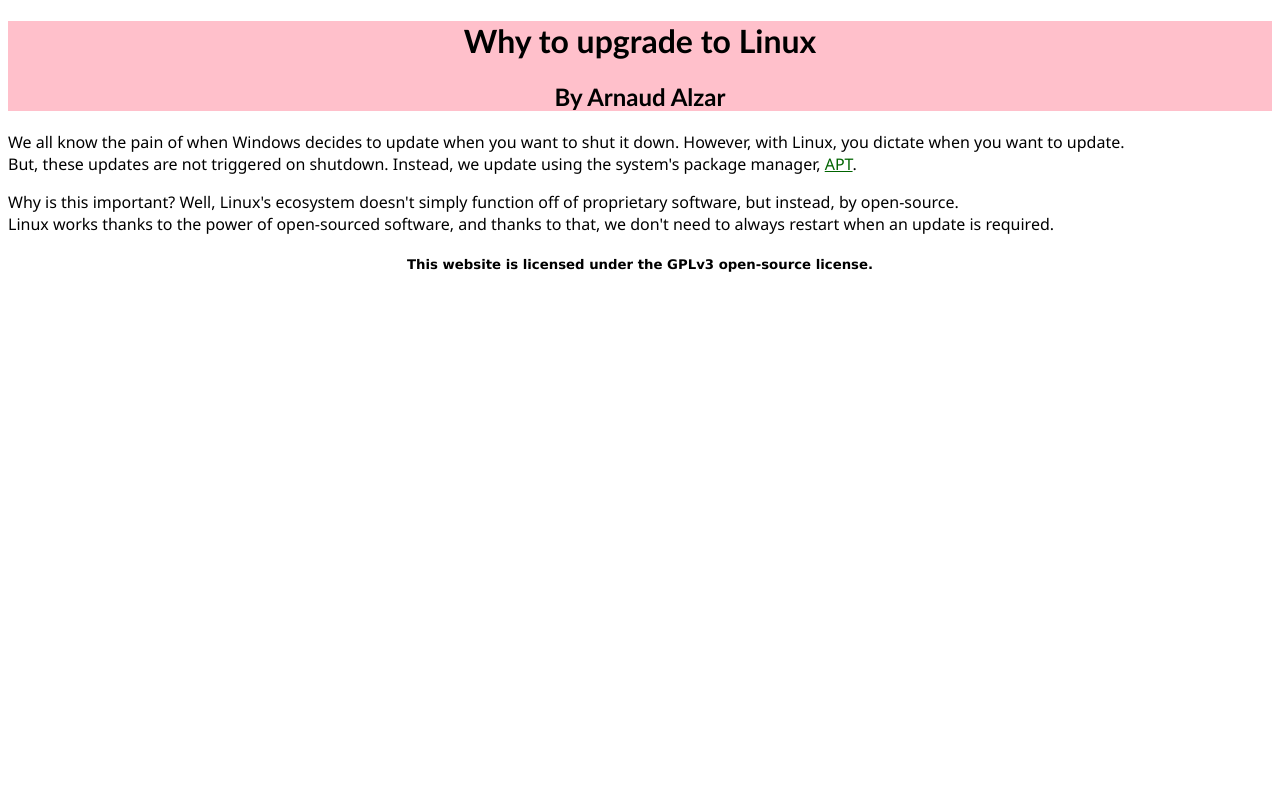
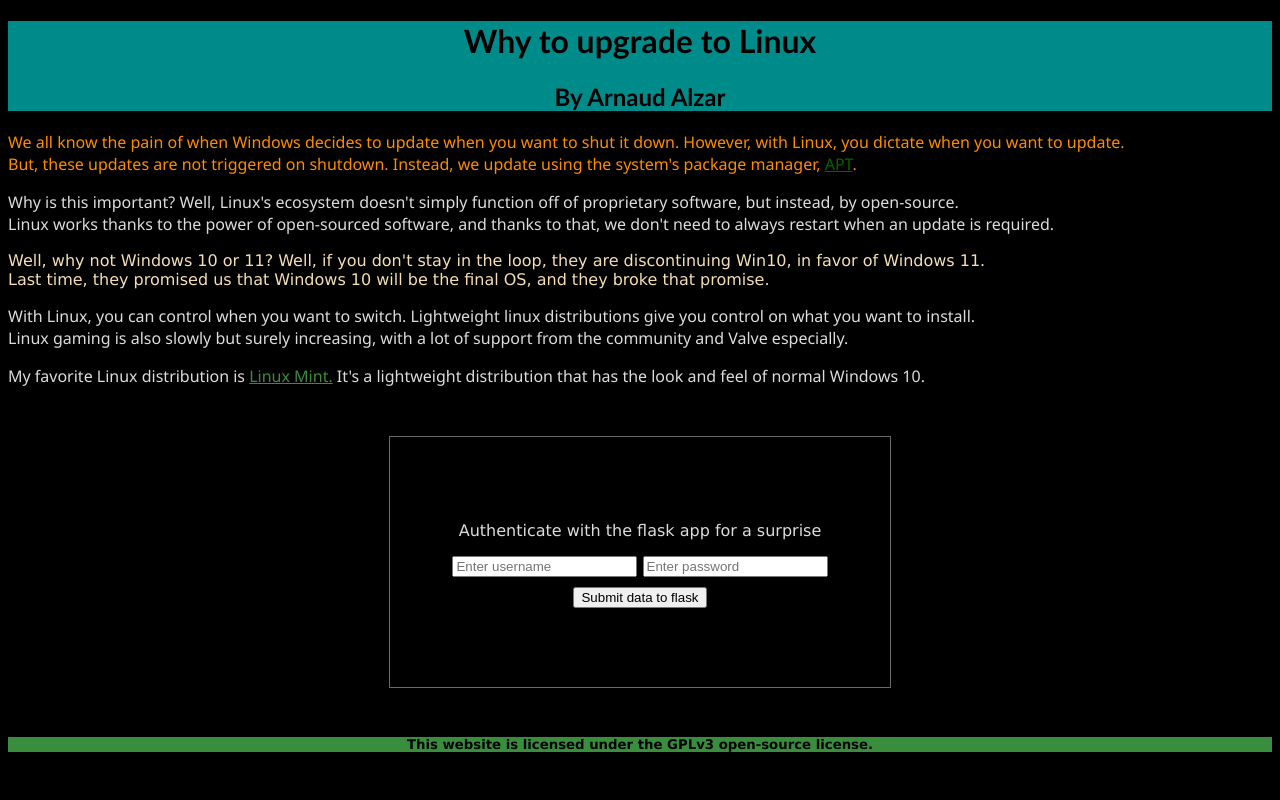
Before and after one commit to th3-git/css-projects, a Python web app: template templates/index.html in a window 1280 px wide. Run offline with Jinja, Linux system fonts and the light colour scheme; the template is opened without the code that fills it, so the values that code supplies are empty.

Commit message:
New additions

```diff
--- a/static/styles.css
+++ b/static/styles.css
@@ -1,13 +1,20 @@
+body {
+    background-color: black;
+}
 main {
     font-family:'Segoe UI', Tahoma, Geneva, Verdana, sans-serif;
 }
+main p, .footer div {
+    color: gainsboro;
+}
+
 .myClass {
     font-family: 'Segoe UI', Tahoma, Geneva, Verdana, sans-serif;
     color: dimgray;
 }
 .header {
     font-family:'Gill Sans', 'Gill Sans MT', Calibri, 'Trebuchet MS', sans-serif;
-    background-color: pink;
+    background-color: darkcyan;
     margin: auto;
     text-align: center;
 }
@@ -16,6 +23,37 @@ main {
     margin: auto;
     font-family:'Lucida Sans', 'Lucida Sans Regular', 'Lucida Grande', 'Lucida Sans Unicode', Geneva, Verdana, sans-serif;
 }
+.footer h5 {
+    background-color: #388e3c;
+}
+
+#why-not-windows {
+    color: wheat;
+    font-family: Verdana, Geneva, Tahoma, sans-serif;
+}
+#windows-update-pain {
+    color: darkorange;
+}
+
 #word-apt {
     color: darkgreen;
 }
+#word-mint {
+    color: #388e3c;
+}
+
+#flask-data-div {
+    width: 500px;
+    height: 250px;
+    margin: 50px auto;
+    outline: solid 1px dimgrey;
+    display: flex;
+    justify-content: center;
+    align-items: center;
+    text-align: center;
+    flex-direction: column;
+}
+#flask-data-form input,
+#flask-data-form button {
+    margin-bottom: 10px;  /* Add spacing between inputs */
+}
--- a/templates/index.html
+++ b/templates/index.html
@@ -2,7 +2,7 @@
 <html>
     <head>
         <title>CSS Stuff</title>
-        <link rel="stylesheet" href="/static/styles.css">
+        <link rel="stylesheet" type="text/css" href="/static/styles.css">
         <script>
 
         </script>
@@ -13,16 +13,35 @@
             <h2>By Arnaud Alzar</h2>
         </header>
         <main>
-            <p>We all know the pain of when Windows decides to update when you want to shut it down. However, with Linux,
+            <p id="windows-update-pain">We all know the pain of when Windows decides to update when you want to shut it down. However, with Linux,
             you dictate when you want to update. <br>But, these updates are not triggered on shutdown.
             Instead, we update using the system's package manager, <a href="https://en.wikipedia.org/wiki/APT_(software)" id="word-apt">APT</a>.
             </p>
-            <p>Why is this important? Well, Linux's ecosystem doesn't simply function off of proprietary software,
+            <p id="is-this-important">Why is this important? Well, Linux's ecosystem doesn't simply function off of proprietary software,
             but instead, by open-source. <br> Linux works thanks to the power of open-sourced software, and thanks
             to that, we don't need to always restart when an update is required.
             </p>
+            <p id="why-not-windows">Well, why not Windows 10 or 11?
+            Well, if you don't stay in the loop, they are discontinuing Win10, in favor of Windows 11.
+            <br>Last time, they promised us that Windows 10 will be the final OS, and they broke that promise.
+            </p>
+            <p>With Linux, you can control when you want to switch. Lightweight linux distributions
+            give you control on what you want to install. <br>Linux gaming is also slowly but surely increasing,
+            with a lot of support from the community and Valve especially.
+            </p>
+            <p>My favorite Linux distribution is <a href="https://en.wikipedia.org/wiki/Linux_Mint" id="word-mint">Linux Mint.</a>
+            It's a lightweight distribution that has the look and feel of normal Windows 10.
+            </p>
         </main>
         <footer class="footer">
+            <div id="flask-data-div">
+                <form id="flask-data-form">
+                    <p>Authenticate with the flask app for a surprise</p>
+                    <input type="text" name="username" placeholder="Enter username">
+                    <input type="password" name="password" placeholder="Enter password">
+                    <button type="submit">Submit data to flask</button>
+                </form>
+            </div>
             <h5>This website is licensed under the GPLv3 open-source license.</h5>
         </footer>
     </body>
```
Also changed, not shown: main.py (+16 -1 lines), static/script.js (added, +16 -0 lines).
